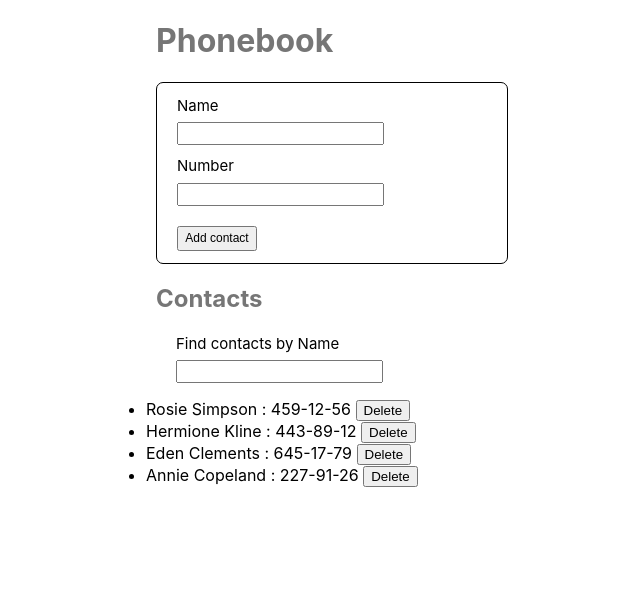
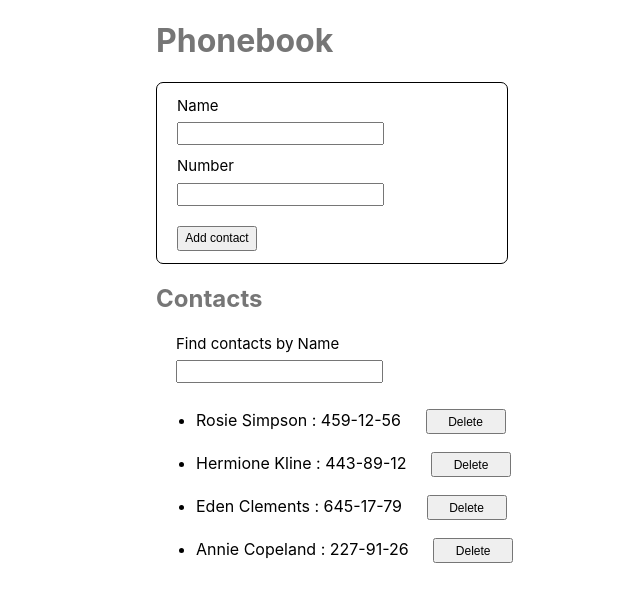
Before and after one commit to VitaTro/goit-react-hw-03-phonebook, a React (Create React App) app: page / in a window 1280 px wide. Shown: the top 602 px of the page, without its empty margins (259-899 px from the left). Built offline with nearby package versions, Linux system fonts and the light colour scheme.

Commit message:
180420243

```diff
--- a/src/components/ContactList/ContactList.jsx
+++ b/src/components/ContactList/ContactList.jsx
@@ -1,7 +1,7 @@
 import React from "react";
 import PropTypes from "prop-types";
 import Contact from "./Contact/Contact";
-
+import css from "./ContactList.module.css";
 
 // const ContactList = ({ contacts, filter }) => {
 //  const  filteredContacts = contacts.filter ((contact) =>
@@ -22,8 +22,8 @@ import Contact from "./Contact/Contact";
 
 const ContactList =   ({ contacts, filter, deleteFunction }) => {
    return(
-  <div>
-    <ul>
+  <div className={css.primary}>
+    <ul className={css.list}>
         {contacts
         .filter((contact) => contact.name.toLowerCase().includes(filter.toLowerCase()))
         .map((contact) => {
@@ -33,7 +33,7 @@ const ContactList =   ({ contacts, filter, deleteFunction }) => {
               <button
               id = {contact.id}
               onClick={deleteFunction}
-              >
+              className={css.button}>
                 Delete
                 </button>
             </Contact>
--- /dev/null
+++ b/src/components/ContactList/ContactList.module.css
@@ -0,0 +1,26 @@
+.list {
+    gap: 8px;
+    display: grid;
+}
+.primary {
+    padding-left: 50px;
+    width: 600px;
+    margin: 0 auto;
+}
+.button {
+    margin-top: 10px;
+     width: 80px;
+     font-size: 12px;
+     height: 25px;
+     margin-left: 20px;
+ }
+ .button:hover {
+     background-color: rgb(69, 156, 249);
+     border-radius: 5px;
+     border: none;
+ }
+ .button:focus {
+     background-color: rgb(127, 181, 239);
+     border-radius: 5px;
+     border: none;
+ }
```
